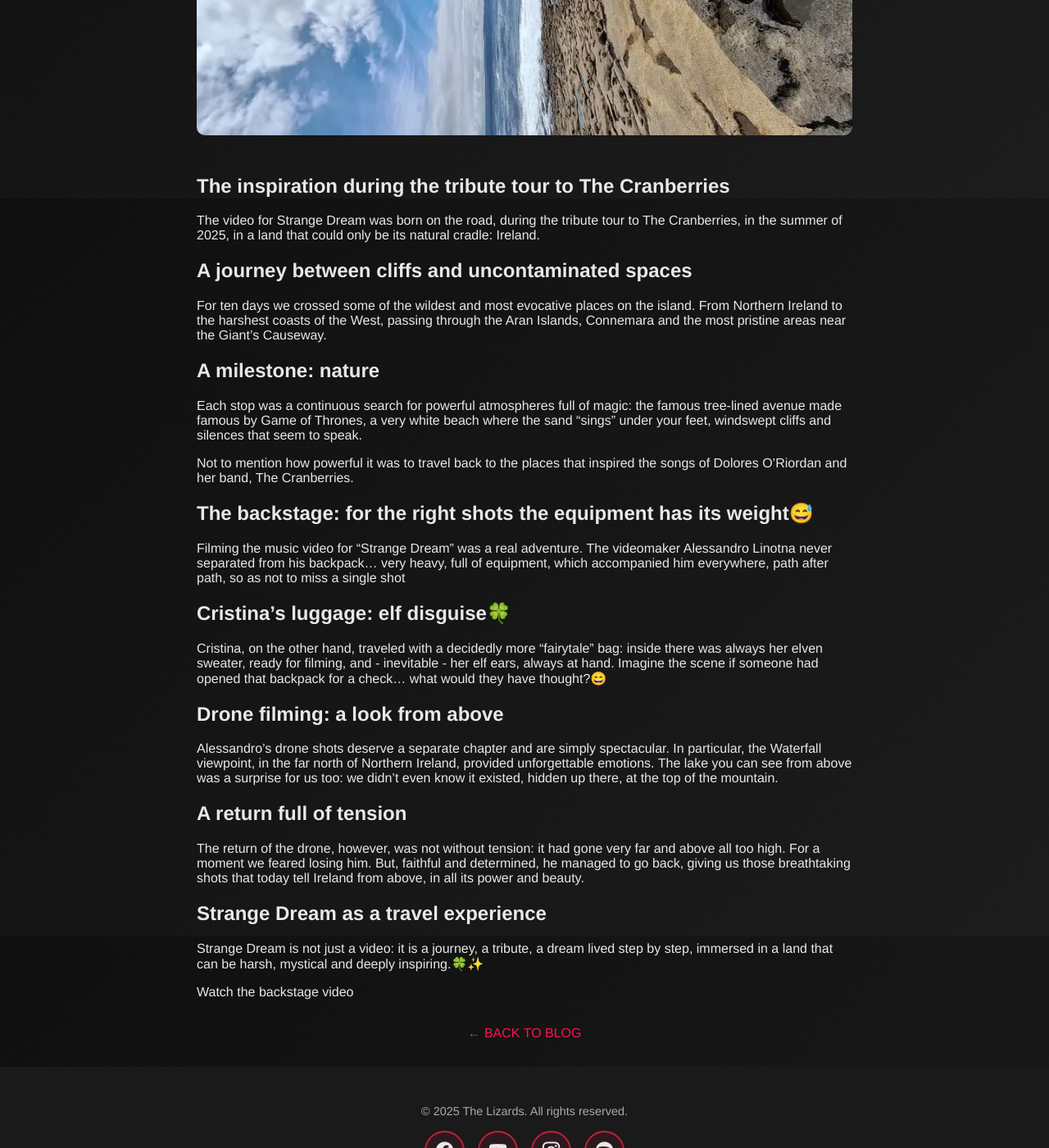
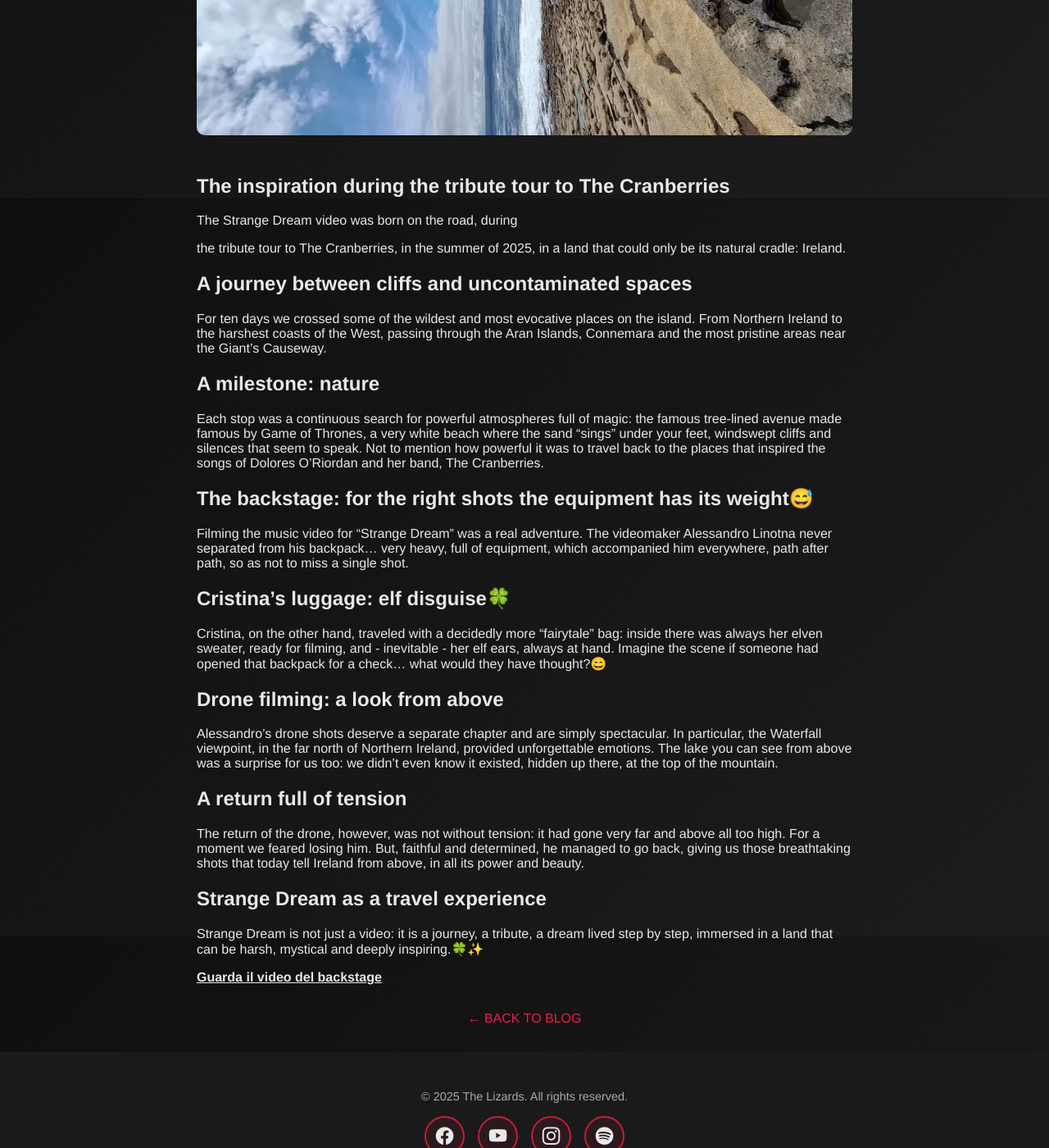
Before and after one commit to thelizberries/blog-thelizards-en, a Jekyll site: the page built from _posts/2025-12-20-do-you-want-to-discover-the-behind-the-scenes-of-the-strange-dream-video.md, in a window 1280 px wide and 1400 px high, scrolled down 658 px. Shown: the whole window at 82% size. Built offline with Jekyll 4.4.1, drawn with Linux system fonts in a browser that asks for light colours.

Commit message:
Auto-translated new posts and sync images

```diff
--- a/_posts/2025-12-20-do-you-want-to-discover-the-behind-the-scenes-of-the-strange-dream-video.md
+++ b/_posts/2025-12-20-do-you-want-to-discover-the-behind-the-scenes-of-the-strange-dream-video.md
@@ -6,24 +6,35 @@ description: 'Immerse yourself in the evocative landscapes of Ireland on the jou
 image: /assets/images/posts/elfo.webp
 original_file: "2025-12-20-vuoi-scoprire-i-retroscena-del-video-strange-dream.md"
 ---
+## The inspiration during the tribute tour to The Cranberries
+
+The Strange Dream video was born on the road, during
+
 <!--more-->
-## The inspiration during the tribute tour to The Cranberries
-The video for Strange Dream was born on the road, during the tribute tour to The Cranberries, in the summer of 2025, in a land that could only be its natural cradle: Ireland.
+
+
+the tribute tour to The Cranberries, in the summer of 2025, in a land that could only be its natural cradle: Ireland.
+
 ## A journey between cliffs and uncontaminated spaces
 For ten days we crossed some of the wildest and most evocative places on the island. From Northern Ireland to the harshest coasts of the West, passing through the Aran Islands, Connemara and the most pristine areas near the Giant's Causeway.
+
 ## A milestone: nature
 Each stop was a continuous search for powerful atmospheres full of magic: the famous tree-lined avenue made famous by Game of Thrones, a very white beach where the sand "sings" under your feet, windswept cliffs and silences that seem to speak.
+Not to mention how powerful it was to travel back to the places that inspired the songs of Dolores O'Riordan and her band, The Cranberries.
 
-Not to mention how powerful it was to travel back to the places that inspired the songs of Dolores O'Riordan and her band, The Cranberries.
 ## The backstage: for the right shots the equipment has its weight😅
-Filming the music video for “Strange Dream” was a real adventure. The videomaker Alessandro Linotna never separated from his backpack... very heavy, full of equipment, which accompanied him everywhere, path after path, so as not to miss a single shot
+Filming the music video for “Strange Dream” was a real adventure. The videomaker Alessandro Linotna never separated from his backpack... very heavy, full of equipment, which accompanied him everywhere, path after path, so as not to miss a single shot.
+
 ## Cristina's luggage: elf disguise🍀
 Cristina, on the other hand, traveled with a decidedly more "fairytale" bag: inside there was always her elven sweater, ready for filming, and - inevitable - her elf ears, always at hand. Imagine the scene if someone had opened that backpack for a check... what would they have thought?😄
+
 ## Drone filming: a look from above
 Alessandro's drone shots deserve a separate chapter and are simply spectacular. In particular, the Waterfall viewpoint, in the far north of Northern Ireland, provided unforgettable emotions. The lake you can see from above was a surprise for us too: we didn't even know it existed, hidden up there, at the top of the mountain.
+
 ## A return full of tension
 The return of the drone, however, was not without tension: it had gone very far and above all too high. For a moment we feared losing him. But, faithful and determined, he managed to go back, giving us those breathtaking shots that today tell Ireland from above, in all its power and beauty.
+
 ## Strange Dream as a travel experience
 Strange Dream is not just a video: it is a journey, a tribute, a dream lived step by step, immersed in a land that can be harsh, mystical and deeply inspiring.🍀✨
 
-**<a href="url" target="_blank" rel="noopener" style="text-decoration: underline;"></a>**[Watch the backstage video](https://www.youtube.com/watch?v=J5zimQWIO0Y)
+**<a href="https://www.youtube.com/watch?v=J5zimQWIO0Y" target="_blank" rel="noopener" style="text-decoration: underline;">Guarda il video del backstage</a>**
```
Also changed, not shown: _posts/2025-11-09-welcome-to-the-lizards-blog.md (+1 -1 lines).
